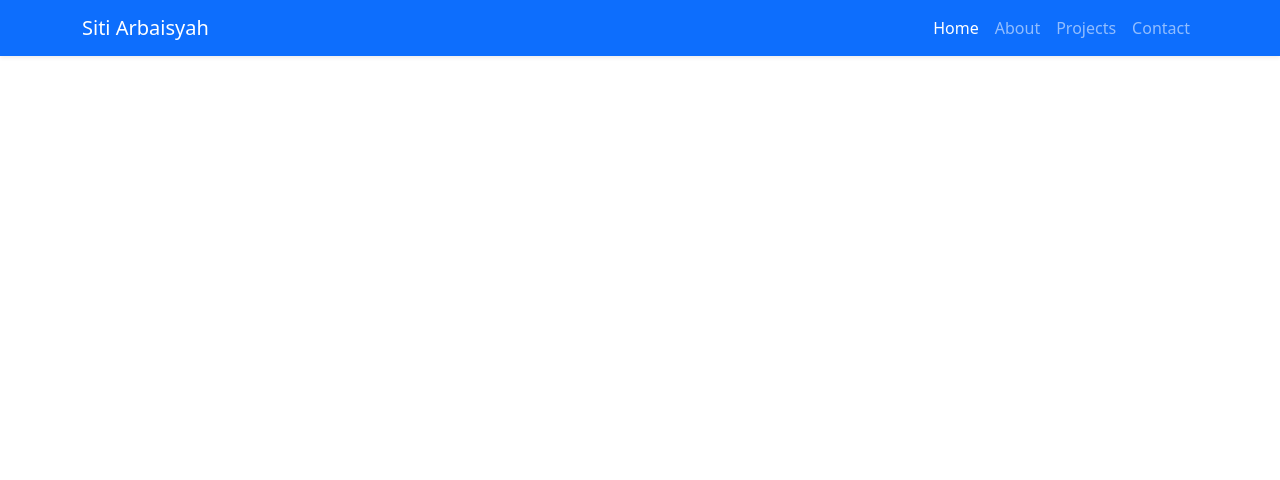
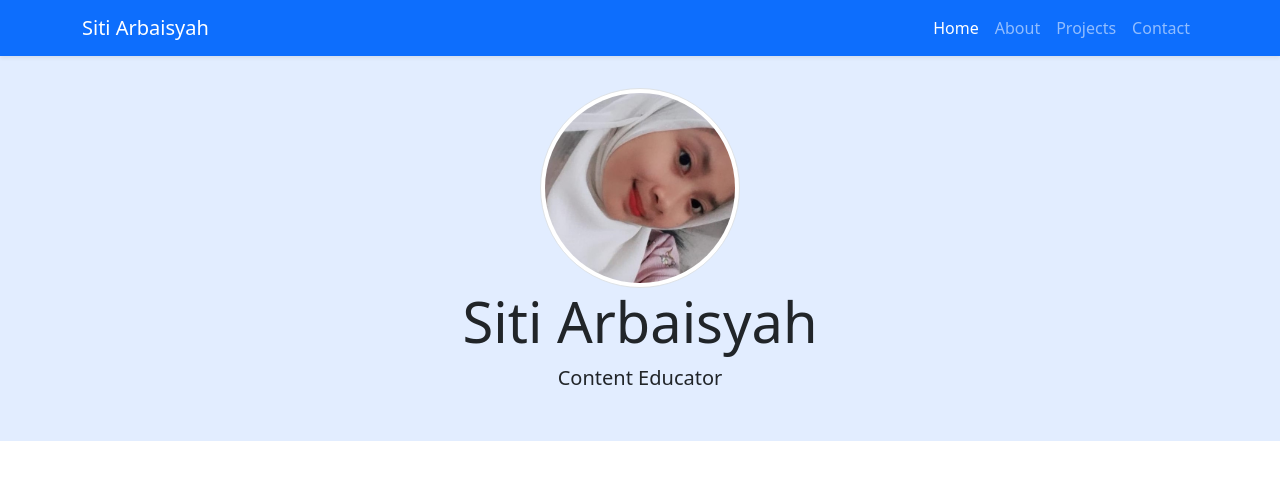
Before and after one commit to Arbaisyah/UAS_Siti-Arbaisyah, a plain HTML site: page index.html in a window 1280 px wide. Drawn offline with nearby package versions, Linux system fonts and the light colour scheme.

Commit message:
2. Bagian Jumbotron

```diff
--- a/index.html
+++ b/index.html
@@ -6,6 +6,7 @@
     <meta name="viewport" content="width=device-width, initial-scale=1">
 
     <link href="https://cdn.jsdelivr.net/npm/bootstrap@5.0.2/dist/css/bootstrap.min.css" rel="stylesheet" integrity="sha384-EVSTQN3/azprG1Anm3QDgpJLIm9Nao0Yz1ztcQTwFspd3yD65VohhpuuCOmLASjC" crossorigin="anonymous">
+    <link rel="stylesheet" href="style.css">
 
     <script src="https://cdn.jsdelivr.net/npm/bootstrap@5.0.2/dist/js/bootstrap.bundle.min.js"
         integrity="sha384-MrcW6ZMFYlzcLA8Nl+NtUVF0sA7MsXsP1UyJoMp4YLEuNSfAP+JcXn/tWtIaxVXM"
@@ -43,6 +44,19 @@
 </nav>
     <!-- navbar end -->
 
+    <!-- jumbotron start -->
+     <section class="jumbotron text-center">
+        <img src="img/siti.jpg" alt="Siti Arbaisyah" class="rounded-circle img-thumbnail" style="width: 200px; height: 200px; object-fit: cover;">
+
+  <h1 class="display-4">Siti Arbaisyah</h1>
+  <p class="lead">Content Educator</p>
+
+</section>
+
+     <!-- jumbotron end -->
+
+
+
 
     <!-- Optional JavaScript; choose one of the two! -->
 
--- /dev/null
+++ b/style.css
@@ -0,0 +1,4 @@
+.jumbotron {
+    padding: 2rem 1rem;
+    background-color: #e2edff;
+}
```
Also changed, not shown: img/siti.jpg (added), screenshoot/2. Bagian Jombotron.png (added).
